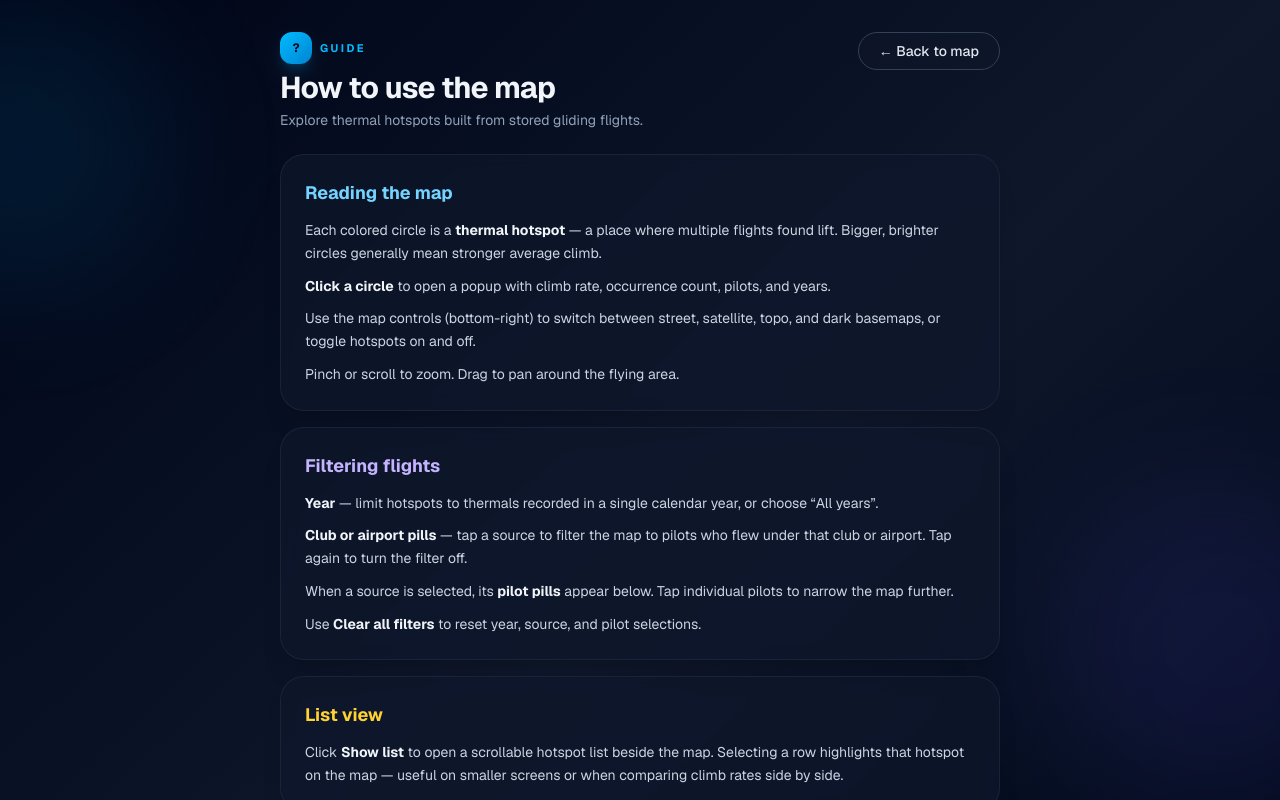
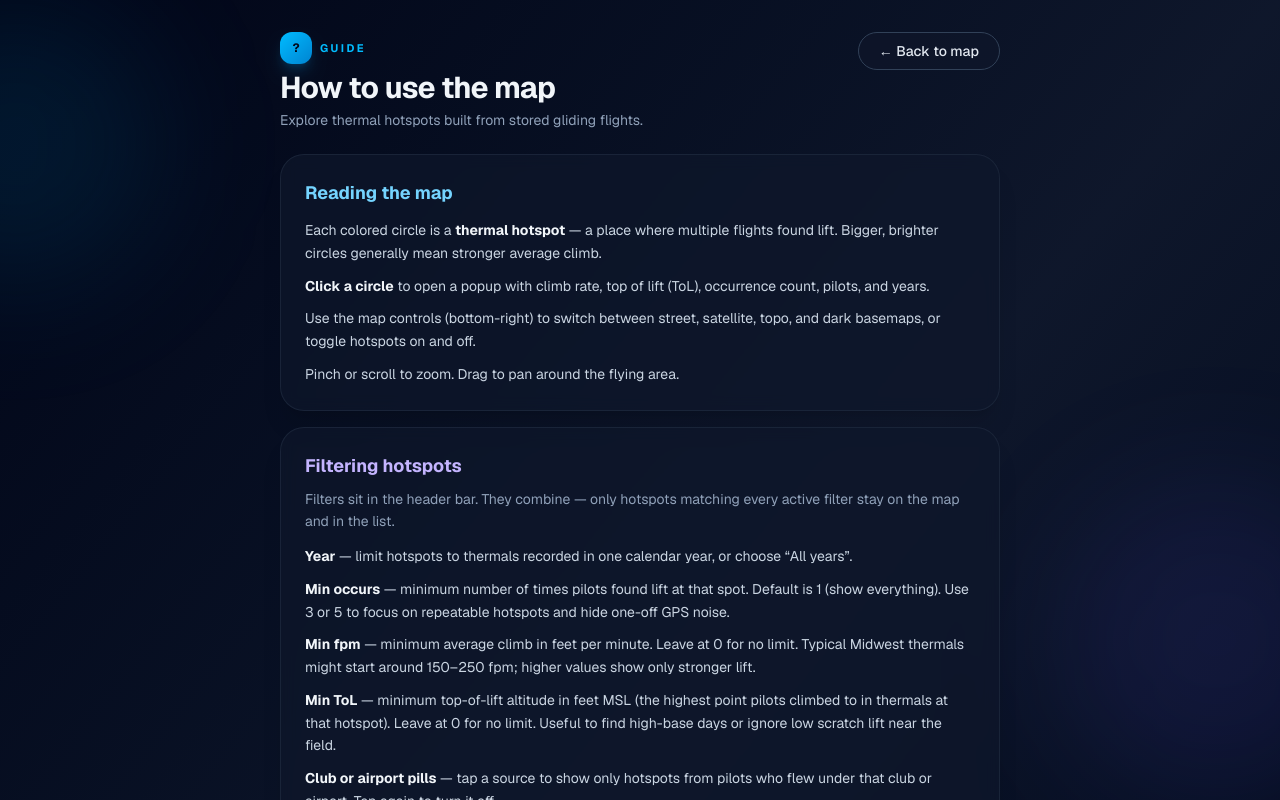
Before and after one commit to rwallis/hotspots, a Next.js app: page /help in a window 1280 px wide. Shown: the top 800 px of the page. Built offline with nearby package versions, Linux system fonts and the light colour scheme.

Commit message:
Update help docs for Min occurs, Min fpm, and Min ToL filters

```diff
--- a/src/app/help/page.tsx
+++ b/src/app/help/page.tsx
@@ -43,7 +43,7 @@ export default function HelpPage() {
               </li>
               <li>
                 <strong className="text-slate-100">Click a circle</strong> to open a popup with
-                climb rate, occurrence count, pilots, and years.
+                climb rate, top of lift (ToL), occurrence count, pilots, and years.
               </li>
               <li>
                 Use the map controls (bottom-right) to switch between street, satellite,
@@ -56,34 +56,60 @@ export default function HelpPage() {
           </section>
 
           <section className="rounded-3xl border border-slate-800/80 bg-slate-900/70 p-5 shadow-xl backdrop-blur-sm sm:p-6">
-            <h2 className="text-lg font-bold text-violet-300">Filtering flights</h2>
+            <h2 className="text-lg font-bold text-violet-300">Filtering hotspots</h2>
+            <p className="mt-2 text-sm leading-relaxed text-slate-400">
+              Filters sit in the header bar. They combine — only hotspots matching every active
+              filter stay on the map and in the list.
+            </p>
             <ul className="mt-3 space-y-2.5 text-sm leading-relaxed text-slate-300">
               <li>
                 <strong className="text-slate-100">Year</strong> — limit hotspots to thermals
-                recorded in a single calendar year, or choose “All years”.
+                recorded in one calendar year, or choose “All years”.
+              </li>
+              <li>
+                <strong className="text-slate-100">Min occurs</strong> — minimum number of times
+                pilots found lift at that spot. Default is 1 (show everything). Use 3 or 5 to
+                focus on repeatable hotspots and hide one-off GPS noise.
+              </li>
+              <li>
+                <strong className="text-slate-100">Min fpm</strong> — minimum average climb in
+                feet per minute. Leave at 0 for no limit. Typical Midwest thermals might start
+                around 150–250 fpm; higher values show only stronger lift.
+              </li>
+              <li>
+                <strong className="text-slate-100">Min ToL</strong> — minimum top-of-lift altitude
+                in feet MSL (the highest point pilots climbed to in thermals at that hotspot).
+                Leave at 0 for no limit. Useful to find high-base days or ignore low scratch lift
+                near the field.
               </li>
               <li>
                 <strong className="text-slate-100">Club or airport pills</strong> — tap a source
-                to filter the map to pilots who flew under that club or airport. Tap again
-                to turn the filter off.
+                to show only hotspots from pilots who flew under that club or airport. Tap again
+                to turn it off.
               </li>
               <li>
                 When a source is selected, its <strong className="text-slate-100">pilot pills</strong>{" "}
-                appear below. Tap individual pilots to narrow the map further.
+                appear below. Tap individual pilots to narrow further.
               </li>
               <li>
-                Use <strong className="text-slate-100">Clear all filters</strong> to reset year,
-                source, and pilot selections.
+                Tap <strong className="text-slate-100">Clear</strong> to reset year, Min occurs,
+                Min fpm, Min ToL, source, and pilot filters.
               </li>
             </ul>
+            <p className="mt-4 rounded-xl border border-violet-500/20 bg-violet-500/5 px-3 py-2.5 text-xs leading-relaxed text-slate-400 sm:text-sm">
+              <strong className="text-violet-200">Example:</strong> Year 2024, Min occurs 3,
+              Min fpm 200, Min ToL 3500 — shows 2024 hotspots hit at least three times, averaging
+              200+ fpm, with someone topping 3,500 ft MSL there.
+            </p>
           </section>
 
           <section className="rounded-3xl border border-slate-800/80 bg-slate-900/70 p-5 shadow-xl backdrop-blur-sm sm:p-6">
             <h2 className="text-lg font-bold text-amber-300">List view</h2>
             <p className="mt-3 text-sm leading-relaxed text-slate-300">
-              Click <strong className="text-slate-100">Show list</strong> to open a scrollable
-              hotspot list beside the map. Selecting a row highlights that hotspot on the map —
-              useful on smaller screens or when comparing climb rates side by side.
+              Click <strong className="text-slate-100">List</strong> to open a scrollable hotspot
+              list beside the map. Each row shows occurrences, pilots, climb rate, and top of lift.
+              Selecting a row highlights that hotspot on the map — useful on smaller screens or
+              when comparing climb rates side by side.
             </p>
           </section>
 
@@ -104,8 +130,9 @@ export default function HelpPage() {
             </h2>
             <ul className="mt-2 space-y-1.5 text-sm text-slate-400">
               <li>Hotspot colors vary by pilot — similar hues often mean the same pilot dominated that lift.</li>
-              <li>Filters combine: year + source + pilot all apply together.</li>
+              <li>Year, Min occurs, Min fpm, Min ToL, source, and pilot filters all apply together.</li>
               <li>The hotspot count in the header updates as you filter.</li>
+              <li>On mobile, tap Filters in the header to expand the filter bar.</li>
             </ul>
           </section>
         </div>
--- a/src/components/MapHelpCard.tsx
+++ b/src/components/MapHelpCard.tsx
@@ -73,8 +73,8 @@ export default function MapHelpCard({ onDismiss }: MapHelpCardProps) {
                 where multiple flights found lift.
               </li>
               <li>
-                <strong className="text-slate-100">Click a circle</strong> for climb rate, count,
-                pilots, and years.
+                <strong className="text-slate-100">Click a circle</strong> for climb rate, top of
+                lift (ToL), occurrence count, pilots, and years.
               </li>
               <li>
                 Use map controls (bottom-right) for basemap and hotspot visibility.
@@ -86,19 +86,26 @@ export default function MapHelpCard({ onDismiss }: MapHelpCardProps) {
             <h3 className="text-sm font-bold text-violet-300">Filters</h3>
             <ul className="mt-2 space-y-1.5 text-xs leading-relaxed text-slate-300 sm:text-sm">
               <li>
-                <strong className="text-slate-100">Year</strong> limits hotspots to one calendar
-                year or all years.
+                <strong className="text-slate-100">Year</strong> — one calendar year or all years.
               </li>
               <li>
-                <strong className="text-slate-100">Min occurs / Min fpm / Min ToL</strong> hide
-                weak or low hotspots — e.g. 3+ occurrences, 200+ fpm, and 3,000+ ft top of lift.
+                <strong className="text-slate-100">Min occurs</strong> — minimum times a hotspot
+                was hit (default 1). Try 3+ to drop one-off dots.
               </li>
               <li>
-                <strong className="text-slate-100">Club / airport pills</strong> filter by source;
-                pilot pills appear when a source is selected.
+                <strong className="text-slate-100">Min fpm</strong> — minimum average climb in
+                feet per minute (0 = any). Try 200+ for solid lift.
               </li>
               <li>
-                Tap <strong className="text-slate-100">Clear</strong> to reset filters.
+                <strong className="text-slate-100">Min ToL</strong> — minimum top-of-lift altitude
+                in feet MSL (0 = any). Hides low-altitude thermals.
+              </li>
+              <li>
+                <strong className="text-slate-100">Club / airport pills</strong> — filter by
+                source; pilot pills appear when a source is selected.
+              </li>
+              <li>
+                All filters combine. Tap <strong className="text-slate-100">Clear</strong> to reset.
               </li>
             </ul>
           </section>
```
